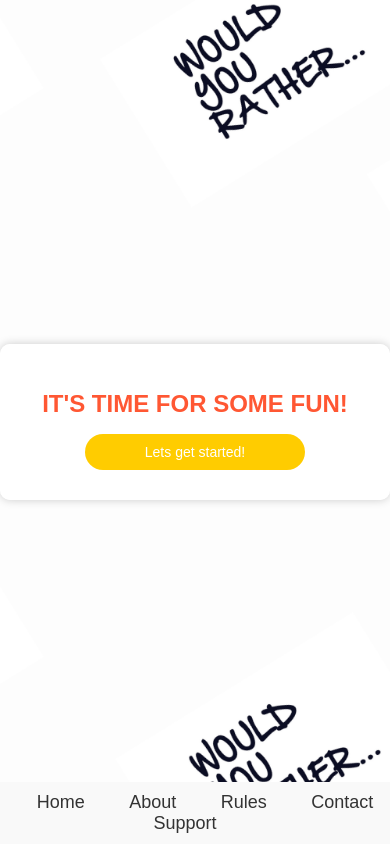
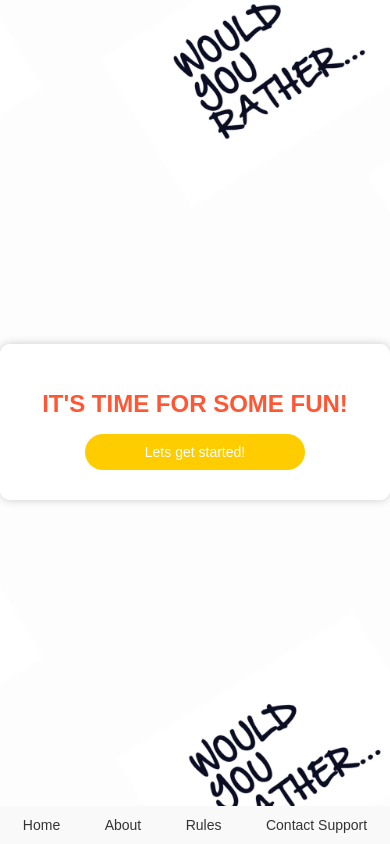
Before and after one commit to SahajaThota/WouldYouRather, a website: page index.html in a window 390 px wide. Drawn offline with Linux system fonts and the light colour scheme.

Commit message:
modifications_smallscreens

```diff
--- a/index.html
+++ b/index.html
@@ -65,8 +65,19 @@
             font-size: 1.125rem;
             transition: color 0.3s;
             margin: 0 20px;
+            display: inline-block;
+        }
+        @media (max-width: 768px) {
+            .footer a {
+                font-size: 1rem;
+             }
         }
 
+        @media (max-width: 480px) {
+           .footer a {
+                font-size: 0.875rem;
+             }
+        }
         .footer a:hover {
             color: #ff5733;
         }
```
